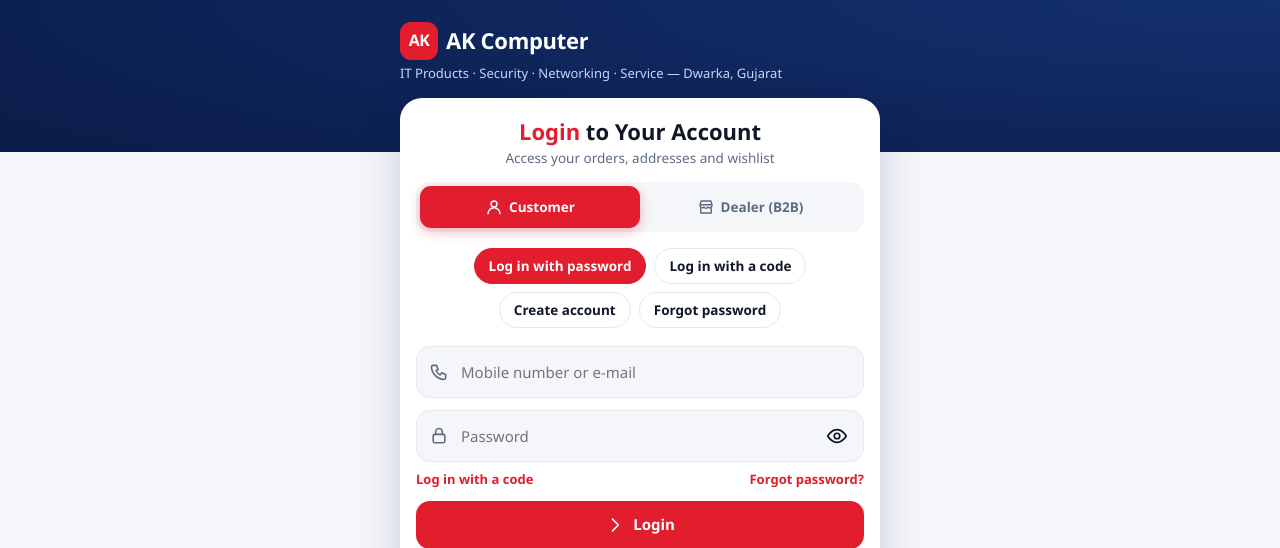
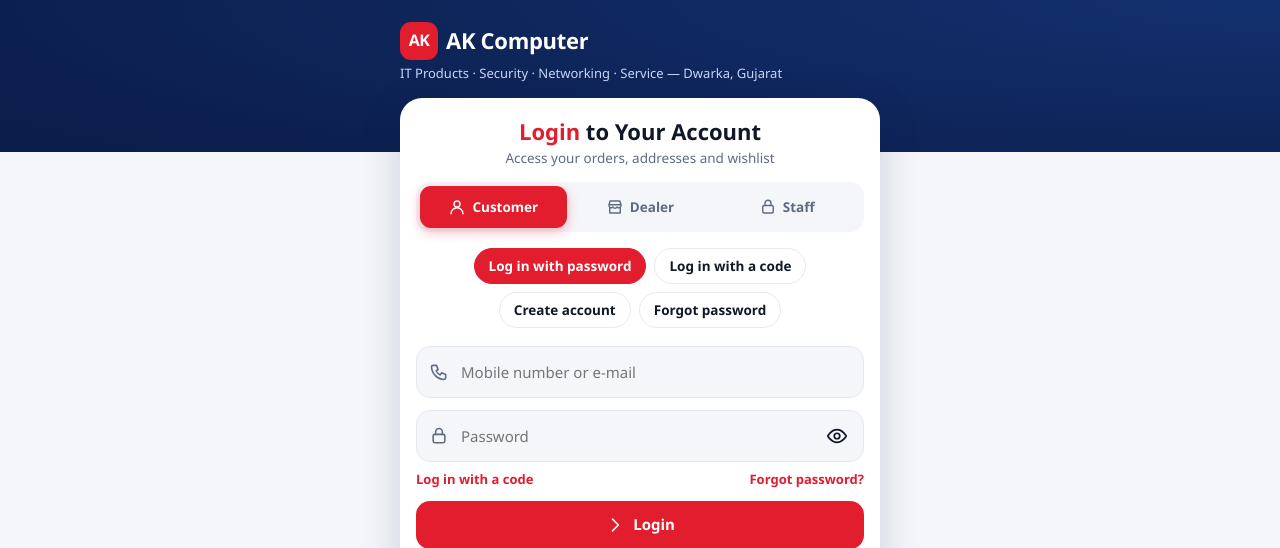
Before and after one commit to akshaykananidwk/Akcomputer, a PHP site: page /catalog.php?view=account in a window 1280 px wide. Shown: the part 106-654 px from the top of the page. Run offline with PHP 8.4, Linux system fonts and the light colour scheme; data that the repository does not hold is empty; some libraries are stand-ins or nearby versions.

Commit message:
Store: staff login straight from the Account page
Account now has three tabs - Customer, Dealer and Staff. The Staff tab
posts to login.php, so the 2-step code, lock-out after wrong tries and IP
rules all still apply; a logged-in staff member gets an Open Dashboard
button. Menu and footer Staff Login links point to this tab.

Co-Authored-By: Claude Opus 5.5 <noreply@anthropic.com>
Claude-Session: https://claude.ai/code/session_01EvTqwxTystSFPZFc6LGdCY

```diff
--- a/catalog.php
+++ b/catalog.php
@@ -197,11 +197,11 @@ $view = get('view');
 if (!in_array($view, ['all', 'cats', 'wish', 'account'], true)) $view = '';
 // Account: customer (default), dealer B2B, or tracking a guest order
 $authTab = (get('dlogin') === '1' || get('dregister') === '1' || !empty($wloginError) || !empty($wregError) || $wregDone || get('tab') === 'dealer') ? 'dealer'
-         : ((get('tab') === 'track' || $trackRes || $trackErr !== '') ? 'track' : 'customer');
+         : (get('tab') === 'staff' ? 'staff' : ((get('tab') === 'track' || $trackRes || $trackErr !== '') ? 'track' : 'customer'));
 $acctMode = '';
 if ($view === 'account' || $authTab !== 'customer' && (get('dlogin') === '1' || get('dregister') === '1' || $wregDone || !empty($wloginError) || !empty($wregError) || $trackRes || $trackErr !== '')) {
     if ($authTab === 'dealer') $acctMode = $webAcct ? 'dealer_home' : 'auth';
-    elseif ($authTab === 'track') $acctMode = 'auth';
+    elseif ($authTab === 'track' || $authTab === 'staff') $acctMode = 'auth';
     else $acctMode = $cust ? 'cust_home' : ($webAcct && get('a') === '' ? 'dealer_home' : 'auth');
 }
 $authView = $acctMode === 'auth';
@@ -373,18 +373,36 @@ $tileHtml = function ($t) { ?>
     <?php else: ?>
     <?php $scA = in_array(get('a'), ['login', 'otp', 'register', 'reset'], true) ? get('a') : 'login';
     $isDReg = get('dregister') === '1' || !empty($wregError);
-    [$h1a, $h1b, $hsub] = $authTab === 'track' ? ['Track', 'Your Order', 'No account needed — use your order number and mobile']
+    [$h1a, $h1b, $hsub] = $authTab === 'staff' ? ['Staff', 'Login', 'For the shop team — billing, stock and the dashboard']
+        : ($authTab === 'track' ? ['Track', 'Your Order', 'No account needed — use your order number and mobile']
         : ($authTab === 'dealer' ? ($isDReg ? ['Register', 'as a Dealer', 'Wholesale prices for dealers, electricians and installers'] : ['Dealer', 'Login (B2B)', 'Dealer prices, your orders and quotations'])
-        : ($scA === 'register' ? ['Create', 'Your Account', 'Save addresses, track every order, keep your wishlist'] : ($scA === 'reset' ? ['Reset', 'Your Password', 'We send a code to your mobile or e-mail'] : ['Login', 'to Your Account', 'Access your orders, addresses and wishlist']))); ?>
+        : ($scA === 'register' ? ['Create', 'Your Account', 'Save addresses, track every order, keep your wishlist'] : ($scA === 'reset' ? ['Reset', 'Your Password', 'We send a code to your mobile or e-mail'] : ['Login', 'to Your Account', 'Access your orders, addresses and wishlist'])))); ?>
     <h1><span><?= e($h1a) ?></span> <?= e($h1b) ?></h1>
     <p class="sub"><?= e($hsub) ?></p>
-    <div class="tabs" role="tablist">
-      <a href="catalog.php?view=account" class="<?= $authTab !== 'dealer' ? 'on' : '' ?>" role="tab"><?= store_icon('user') ?>Customer</a>
-      <a href="catalog.php?view=account&amp;tab=dealer" class="<?= $authTab === 'dealer' ? 'on' : '' ?>" role="tab"><?= store_icon('store') ?>Dealer (B2B)</a>
+    <div class="tabs" role="tablist" style="grid-template-columns:repeat(3,1fr)">
+      <a href="catalog.php?view=account" class="<?= in_array($authTab, ['customer', 'track'], true) ? 'on' : '' ?>" role="tab"><?= store_icon('user') ?>Customer</a>
+      <a href="catalog.php?view=account&amp;tab=dealer" class="<?= $authTab === 'dealer' ? 'on' : '' ?>" role="tab"><?= store_icon('store') ?>Dealer</a>
+      <a href="catalog.php?view=account&amp;tab=staff" class="<?= $authTab === 'staff' ? 'on' : '' ?>" role="tab"><?= store_icon('lock') ?>Staff</a>
     </div>
     <?php foreach (get_flashes() as $f): ?><p class="note <?= $f['type'] === 'error' ? 'bad' : 'ok' ?>" style="margin-bottom:12px"><?= e($f['msg']) ?></p><?php endforeach; ?>
 
-    <?php if ($authTab === 'customer'): sc_auth_body($scA, (string)get('step')); ?>
+    <?php if ($authTab === 'staff'): ?>
+      <?php if (current_user()): ?>
+      <div class="empty" style="padding:10px 0"><?= store_icon('check') ?><h3>Logged in as <?= e(current_user()['name'] ?? current_user()['username'] ?? '') ?></h3><p>Open the shop software.</p><a class="btn" href="<?= e(base_url('index.php')) ?>"><?= store_icon('store') ?>Open Dashboard</a></div>
+      <?php else: ?>
+      <!-- the shop's own login page does the checking (2-step code, lock-out after wrong tries, IP rules) -->
+      <form method="post" action="<?= e(base_url('login.php')) ?>"><?= csrf_field() ?>
+        <div class="ifield"><?= store_icon('user') ?><input name="username" required autocapitalize="none" autocomplete="username" placeholder="Username or e-mail" aria-label="Username or e-mail"></div>
+        <div class="ifield"><?= store_icon('lock') ?><input type="password" name="password" required autocomplete="current-password" placeholder="Password" aria-label="Password" data-pw>
+          <button class="hbtn eye" type="button" data-eye aria-label="Show password"><?= store_icon('eye') ?></button></div>
+        <button class="btn block" type="submit"><?= store_icon('next') ?>Staff Login</button>
+      </form>
+      <div style="display:flex;justify-content:space-between;margin-top:12px;font-size:13px">
+        <a style="color:var(--brand);font-weight:700" href="<?= e(base_url('login.php')) ?>">Log in with fingerprint / face</a>
+        <a style="color:var(--brand);font-weight:700" href="<?= e(base_url('forgot_password.php')) ?>">Forgot password?</a>
+      </div>
+      <?php endif; ?>
+    <?php elseif ($authTab === 'customer'): sc_auth_body($scA, (string)get('step')); ?>
     <?php elseif ($authTab === 'track'): ?>
       <?php if ($trackErr !== ''): ?><p class="note bad" style="margin-bottom:12px"><?= e($trackErr) ?></p><?php endif; ?>
       <?php if ($trackRes): $tItems = json_decode((string)$trackRes['items_json'], true) ?: []; ?>
--- a/includes/store_ui.php
+++ b/includes/store_ui.php
@@ -350,7 +350,7 @@ function store_nav(array $groups, $active = '') {
     <?php if ($c['wa']): ?><a href="https://wa.me/<?= e($c['wa']) ?>" target="_blank" rel="noopener"><?= store_icon('wa') ?>WhatsApp us</a><?php endif; ?>
     <?php if (!empty($c['co']['phone'])): ?><a href="tel:<?= e(preg_replace('/[^\d+]/', '', $c['co']['phone'])) ?>"><?= store_icon('phone') ?>Call <?= e($c['co']['phone']) ?></a><?php endif; ?>
     <a href="<?= e(base_url('referral.php')) ?>"><?= store_icon('tag') ?>Refer &amp; Earn</a>
-    <?php if (current_user()): ?><a href="<?= e(base_url('index.php')) ?>"><?= store_icon('store') ?>Shop Dashboard</a><?php else: ?><a href="<?= e(base_url('login.php')) ?>"><?= store_icon('store') ?>Staff Login</a><?php endif; ?>
+    <?php if (current_user()): ?><a href="<?= e(base_url('index.php')) ?>"><?= store_icon('store') ?>Shop Dashboard</a><?php else: ?><a href="<?= e(base_url('catalog.php?view=account&tab=staff')) ?>"><?= store_icon('store') ?>Staff Login</a><?php endif; ?>
   </nav>
 </aside>
 <div class="sheet-bg" data-close></div>
@@ -485,7 +485,7 @@ function store_footer() {
     <div><h3>Help</h3>
       <a href="<?= e(base_url('catalog.php?dregister=1')) ?>">Dealer Registration</a><a href="<?= e(base_url('referral.php')) ?>">Refer &amp; Earn</a>
       <a href="<?= e(base_url('privacy.php')) ?>">Privacy Policy</a><a href="<?= e(base_url('terms.php')) ?>">Terms &amp; Conditions</a>
-      <?php if (!current_user()): ?><a href="<?= e(base_url('login.php')) ?>">Staff Login</a><?php endif; ?></div>
+      <?php if (!current_user()): ?><a href="<?= e(base_url('catalog.php?view=account&tab=staff')) ?>">Staff Login</a><?php endif; ?></div>
   </div>
   <details style="margin-top:14px"><summary>All brands &amp; categories</summary>
   <div class="cop" style="border:0;margin-top:4px;padding-top:4px">
```
Also changed, not shown: tests/test_store_account.php (+3 -0 lines).
